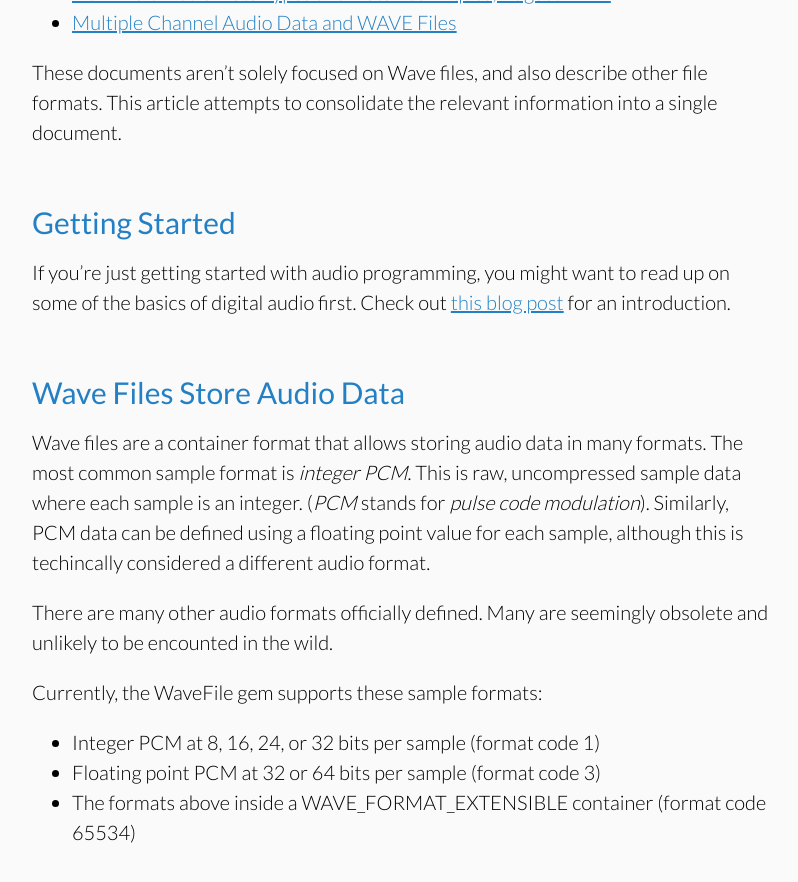
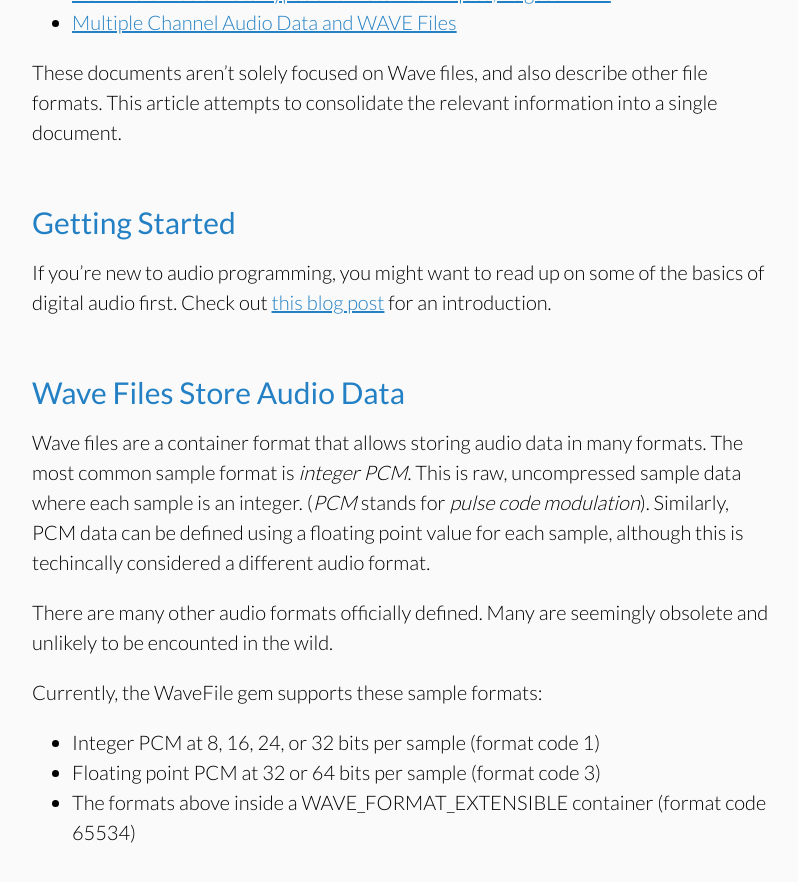
Before and after one commit to jstrait/wavefile, a Jekyll site: the page built from how_wave_files_work.html, in a window 1280 px wide and 900 px high, scrolled down 333 px. Shown: the top 882 px of the window, without its empty margins (236-1034 px from the left). Built offline with Jekyll 4.4.1, drawn with Linux system fonts in a browser that asks for light colours; some web fonts are replaced.

Commit message:
More succinct wording

```diff
--- a/how_wave_files_work.html
+++ b/how_wave_files_work.html
@@ -12,7 +12,7 @@ and Data Specifications 1.0, August 1991</a></li>
   </ul>
   <p>These documents aren&rsquo;t solely focused on Wave files, and also describe other file formats. This article attempts to consolidate the relevant information into a single document.</p>
   <h2>Getting Started</h2>
-  <p>If you&rsquo;re just getting started with audio programming, you might want to read up on some of the basics of digital audio first. Check out <a href="https://www.joelstrait.com/digital_audio_primer/">this blog post</a> for an introduction.</p>
+  <p>If you&rsquo;re new to audio programming, you might want to read up on some of the basics of digital audio first. Check out <a href="https://www.joelstrait.com/digital_audio_primer/">this blog post</a> for an introduction.</p>
 
   <h2>Wave Files Store Audio Data</h2>
   <p>Wave files are a container format that allows storing audio data in many formats. The most common sample format is <em>integer PCM</em>. This is raw, uncompressed sample data where each sample is an integer. (<em>PCM</em> stands for <em>pulse code modulation</em>). Similarly, PCM data can be defined using a floating point value for each sample, although this is techincally considered a different audio format.</p>
```
